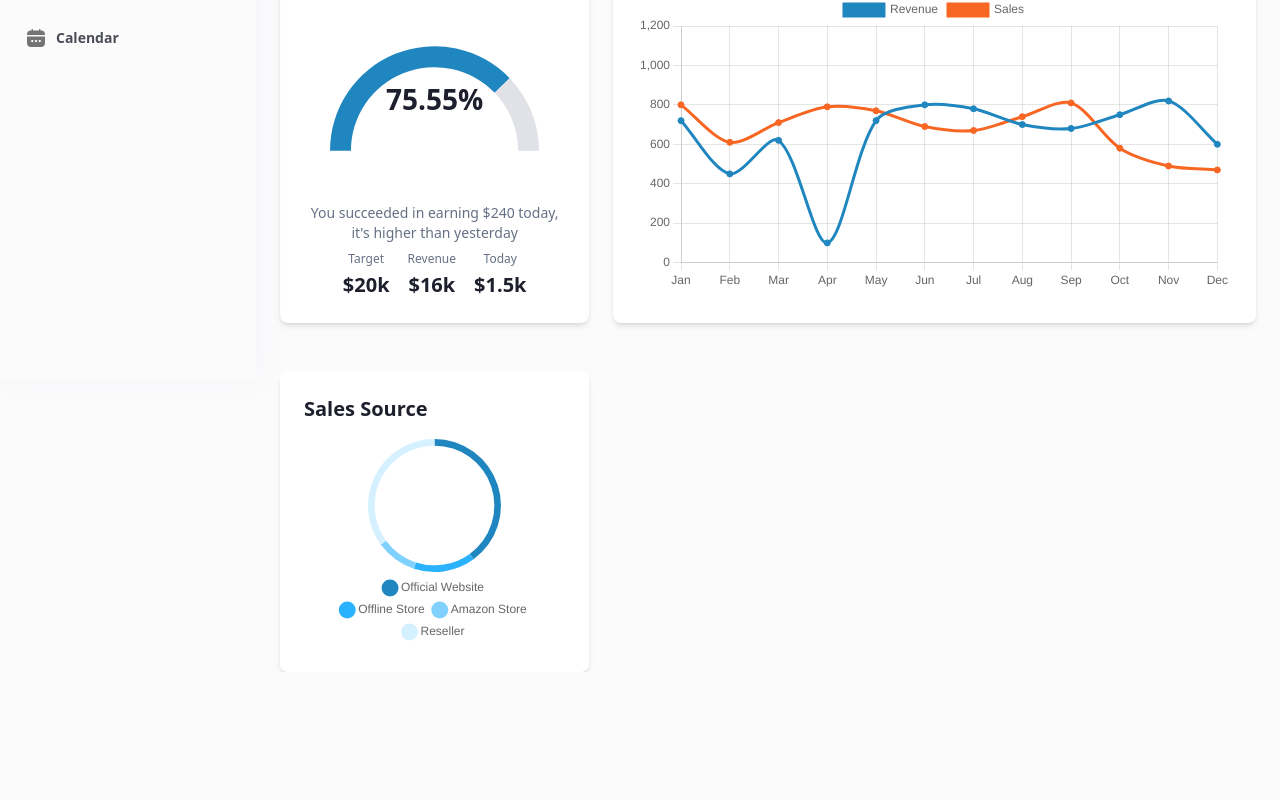
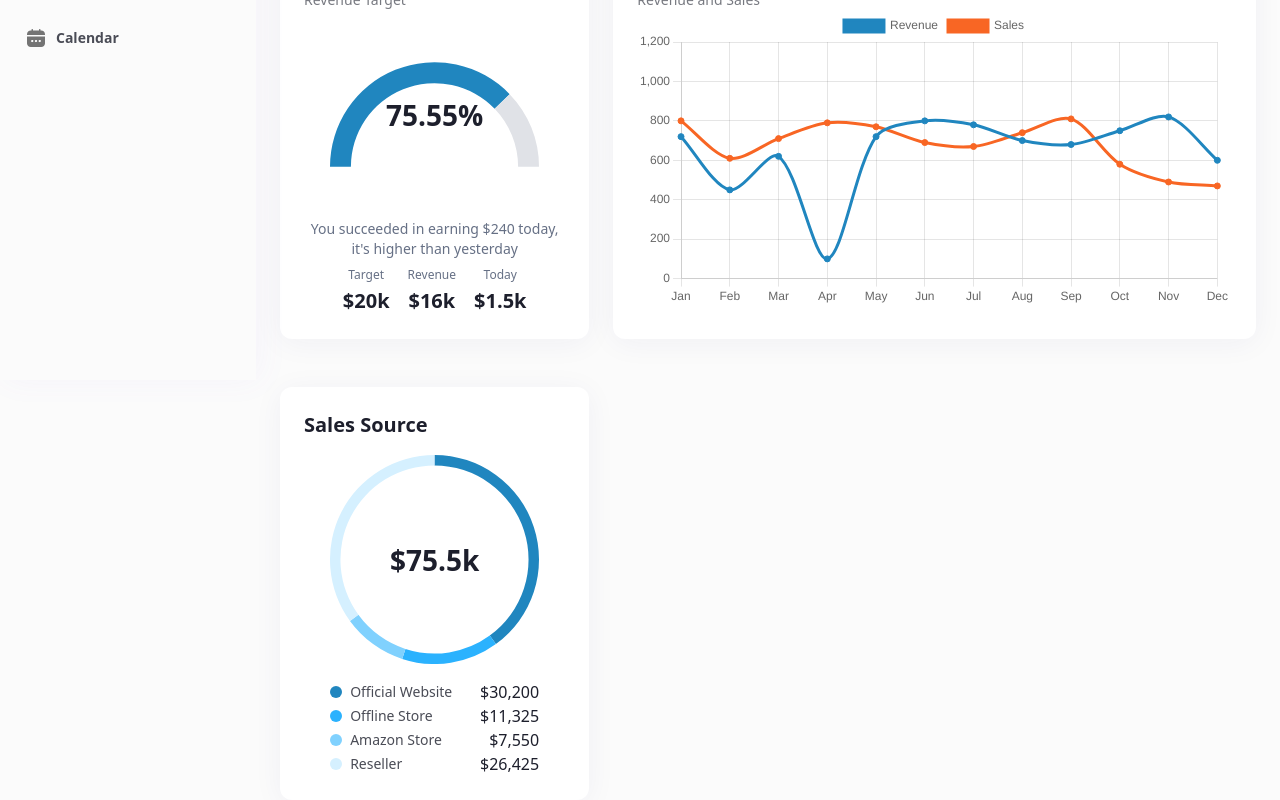
Before and after one commit to SisodiyaAakash/mytech, a Next.js app: page / in a window 1280 px wide. Shown: the part 420-1220 px from the top of the page. Before the commit the page ends 1092 px from the top, so only its background shows below. Built offline with nearby package versions, Linux system fonts and the light colour scheme.

Commit message:
Developed Sales source chart in the dashboard page and also updated the box-shadow and the border radius with configured shadow as per figma

```diff
--- a/app/page.js
+++ b/app/page.js
@@ -100,43 +100,83 @@ export default function Dashboard() {
     ],
   };
 
+  // Utility to format total sales value
+  const formatTotalSales = (value) => {
+    return value >= 1000 ? `$${(value / 1000).toFixed(1)}k` : `$${value}`;
+  };
+
   // Sales Source Data for Doughnut Chart
   const salesSourceData = {
-    labels: dashboardData.thirdRow.salesSource.graph.sources.map(
-      (source) => source.name
-    ),
+    labels: dashboardData.salesSource.graph.sources.map((source) => {
+      const amount = Math.round(
+        (source.percentage / 100) * dashboardData.salesSource.graph.totalSales
+      );
+      return `${source.name} ($${amount.toLocaleString()})`;
+    }),
     datasets: [
       {
-        data: dashboardData.thirdRow.salesSource.graph.sources.map(
-          (source) => source.value
+        data: dashboardData.salesSource.graph.sources.map(
+          (source) => source.percentage
         ),
-        backgroundColor: dashboardData.thirdRow.salesSource.graph.sources.map(
+        backgroundColor: dashboardData.salesSource.graph.sources.map(
           (source) => source.color
         ),
-        hoverBackgroundColor:
-          dashboardData.thirdRow.salesSource.graph.sources.map(
-            (source) => source.color
-          ),
+        hoverBackgroundColor: dashboardData.salesSource.graph.sources.map(
+          (source) => source.color
+        ),
         borderWidth: 0,
       },
     ],
   };
 
+  // const salesSourceOptions = {
+  //   plugins: {
+  //     legend: {
+  //       position: "bottom",
+  //       labels: {
+  //         usePointStyle: true,
+  //         pointStyle: "circle",
+  //         padding: 10,
+  //         boxWidth: 10,
+  //         font: {
+  //           size: 14,
+  //         },
+  //       },
+  //     },
+  //     tooltip: { enabled: true },
+  //   },
+  //   cutout: "90%",
+  // };
+
   const salesSourceOptions = {
     plugins: {
       legend: {
         position: "bottom",
+        display: false,
         labels: {
           usePointStyle: true,
           pointStyle: "circle",
+          boxWidth: 10,
           padding: 10,
           boxWidth: 10,
           font: {
-            size: 12,
+            size: 14,
+          },
+          generateLabels: (chart) => {
+            const data = chart.data;
+            return data.labels.map((label, index) => {
+              const dataset = data.datasets[0];
+              return {
+                text: label,
+                fillStyle: dataset.backgroundColor[index],
+                hidden: chart.getDatasetMeta(0).data[index].hidden,
+                index: index,
+              };
+            });
           },
         },
-        tooltip: { enabled: true },
       },
+      tooltip: { enabled: true },
     },
     cutout: "90%",
   };
@@ -182,7 +222,7 @@ export default function Dashboard() {
             {dashboardData.overview.map((item, index) => (
               <div
                 key={index}
-                className="card bg-white p-4 shadow-md rounded-lg flex flex-col items-start"
+                className="card bg-white p-6 shadow-shadow2 rounded-xl flex flex-col items-start"
               >
                 <div className="flex items-start justify-between w-full mb-4">
                   <div>
@@ -234,7 +274,7 @@ export default function Dashboard() {
           {/* Second Row */}
           <div className="grid grid-cols-3 gap-6">
             {/* Target Card */}
-            <div className="col-span-1 bg-white p-6 shadow-md rounded-lg flex flex-col">
+            <div className="col-span-1 bg-white p-6 shadow-shadow2 rounded-xl flex flex-col">
               <h3 className="text-xl font-semibold mb-0.5">
                 {dashboardData.target.title}
               </h3>
@@ -273,7 +313,7 @@ export default function Dashboard() {
             </div>
 
             {/* Statistics Card */}
-            <div className="col-span-2 bg-white p-6 shadow-md rounded-lg">
+            <div className="col-span-2 bg-white p-6 shadow-shadow2 rounded-xl">
               <h3 className="text-xl font-semibold mb-0.5">
                 {dashboardData.statistics.title}
               </h3>
@@ -285,14 +325,47 @@ export default function Dashboard() {
           {/* Third Row */}
           <div className="grid grid-cols-3 gap-6 mt-6">
             {/* Sales Source */}
-            <div className="bg-white p-6 shadow-md rounded-lg">
+            <div className="bg-white p-6 shadow-shadow2 rounded-xl">
               <h3 className="text-xl font-semibold mb-0.5">Sales Source</h3>
-              <div className="relative w-4/5 mx-auto mt-4">
-                <Doughnut data={salesSourceData} options={salesSourceOptions} />
-                <div className="absolute text-center top-2/4 left-2/4 -translate-x-2/4 -translate-y-2/4">
-                  <h2 className="text-[20px] font-semibold">
-                    {dashboardData.totalSales}
-                  </h2>
+              <div className="w-4/5 mx-auto mt-4">
+                <div className="relative">
+                  <Doughnut
+                    data={salesSourceData}
+                    options={salesSourceOptions}
+                  />
+
+                  <div className="absolute text-center top-2/4 left-2/4 -translate-x-2/4 -translate-y-2/4">
+                    <h2 className="text-[28px] font-semibold">
+                      {formatTotalSales(
+                        dashboardData.salesSource.graph.totalSales
+                      )}
+                    </h2>
+                  </div>
+                </div>
+                <div className="flex flex-wrap justify-between mt-4">
+                  {dashboardData.salesSource.graph.sources.map(
+                    (source, index) => (
+                      <div
+                        key={index}
+                        className="w-full flex items-center gap-2"
+                      >
+                        <span
+                          className="w-3 h-3 rounded-full"
+                          style={{ backgroundColor: source.color }}
+                        ></span>
+                        <span className="text-sm font-medium text-[#4A4C56]">
+                          {source.name}
+                        </span>
+                        <h5 className="font-medium ml-auto">
+                          $
+                          {Math.round(
+                            (source.percentage / 100) *
+                              dashboardData.salesSource.graph.totalSales
+                          ).toLocaleString()}
+                        </h5>
+                      </div>
+                    )
+                  )}
                 </div>
               </div>
             </div>
--- a/public/json/dashboard.json
+++ b/public/json/dashboard.json
@@ -63,7 +63,6 @@
       "sales": [800, 610, 710, 790, 770, 690, 670, 740, 810, 580, 490, 470]
     }
   },
-  "thirdRow": {
   "salesSource": {
     "title": "Sales Source",
     "description": "",
@@ -72,30 +71,97 @@
       "sources": [
         {
           "name": "Official Website",
-            "value": 30200,
           "percentage": 40,
           "color": "#2086BF"
         },
         {
           "name": "Offline Store",
-            "value": 11325,
           "percentage": 15,
           "color": "#2BB2FE"
         },
         {
           "name": "Amazon Store",
-            "value": 7550,
           "percentage": 10,
           "color": "#80D1FE"
         },
         {
           "name": "Reseller",
-            "value": 26425,
           "percentage": 35,
           "color": "#D5F0FF"
         }
       ]
     }
+  },
+  "topProduct": {
+    "title": "Top Product",
+    "description": "Top Product in This Month",
+    "products": [
+      {
+        "thumbnail": "/images/product1.jpg",
+        "name": "Product 1",
+        "price": "$99.99",
+        "category": "Category A"
+      },
+      {
+        "thumbnail": "/images/product2.jpg",
+        "name": "Product 2",
+        "price": "$149.99",
+        "category": "Category B"
+      },
+      {
+        "thumbnail": "/images/product3.jpg",
+        "name": "Product 3",
+        "price": "$79.99",
+        "category": "Category A"
+      },
+      {
+        "thumbnail": "/images/product4.jpg",
+        "name": "Product 4",
+        "price": "$129.99",
+        "category": "Category C"
+      },
+      {
+        "thumbnail": "/images/product5.jpg",
+        "name": "Product 5",
+        "price": "$89.99",
+        "category": "Category B"
+      }
+    ]
+  },
+  "topCategory": {
+    "title": "Top Category",
+    "description": "Top Category in This Month",
+    "categories": [
+      {
+        "icon": "/icons/category1.svg",
+        "name": "Category A",
+        "sales": 1500,
+        "growth": 20
+      },
+      {
+        "icon": "/icons/category2.svg",
+        "name": "Category B",
+        "sales": 1200,
+        "growth": 15
+      },
+      {
+        "icon": "/icons/category3.svg",
+        "name": "Category C",
+        "sales": 800,
+        "growth": 10
+      },
+      {
+        "icon": "/icons/category4.svg",
+        "name": "Category D",
+        "sales": 600,
+        "growth": 5
+      },
+      {
+        "icon": "/icons/category5.svg",
+        "name": "Category E",
+        "sales": 400,
+        "growth": -5
+      }
+    ]
   }
 }
-}
```
Lines whose indentation alone changed are shown as unchanged.
